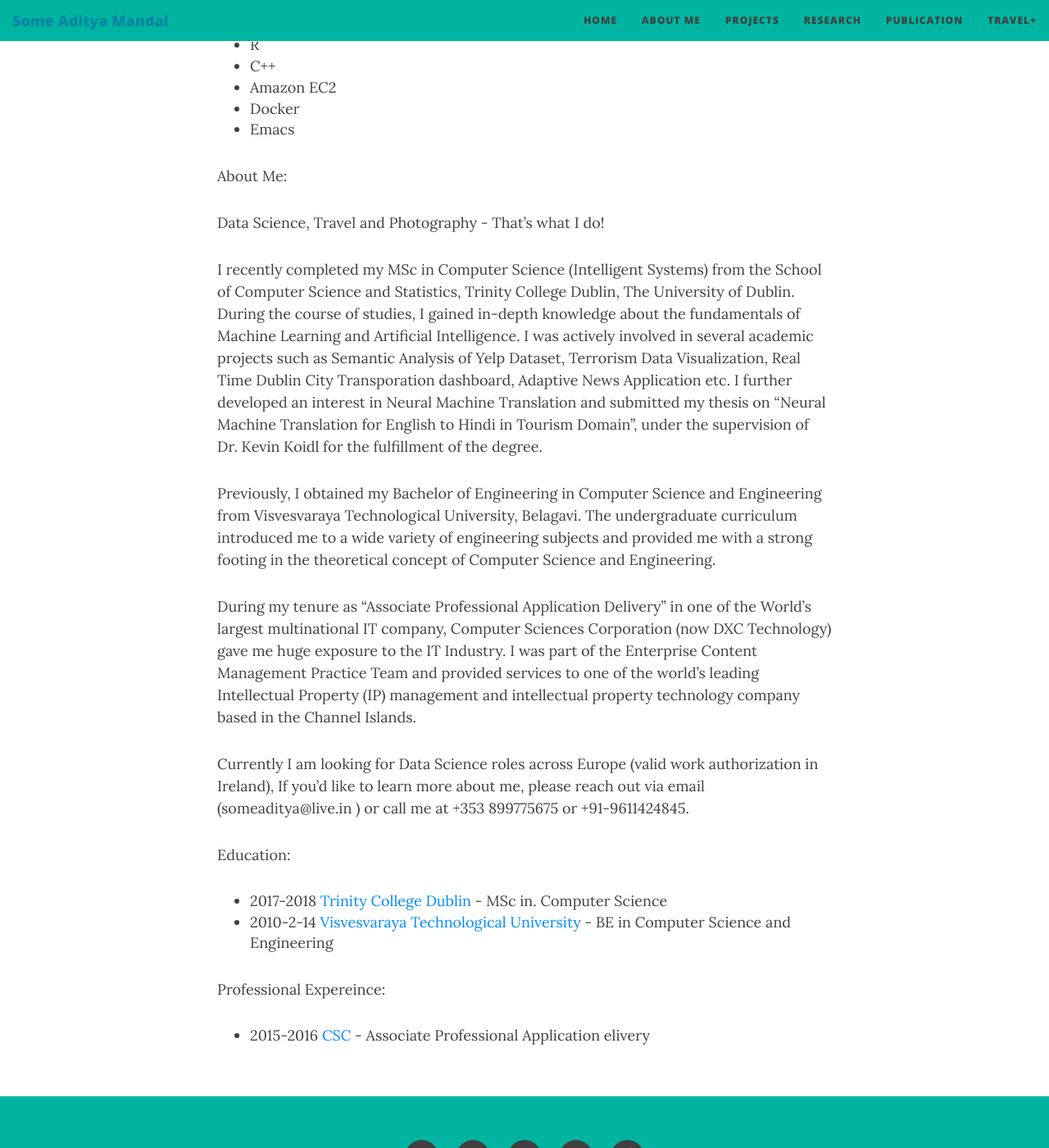
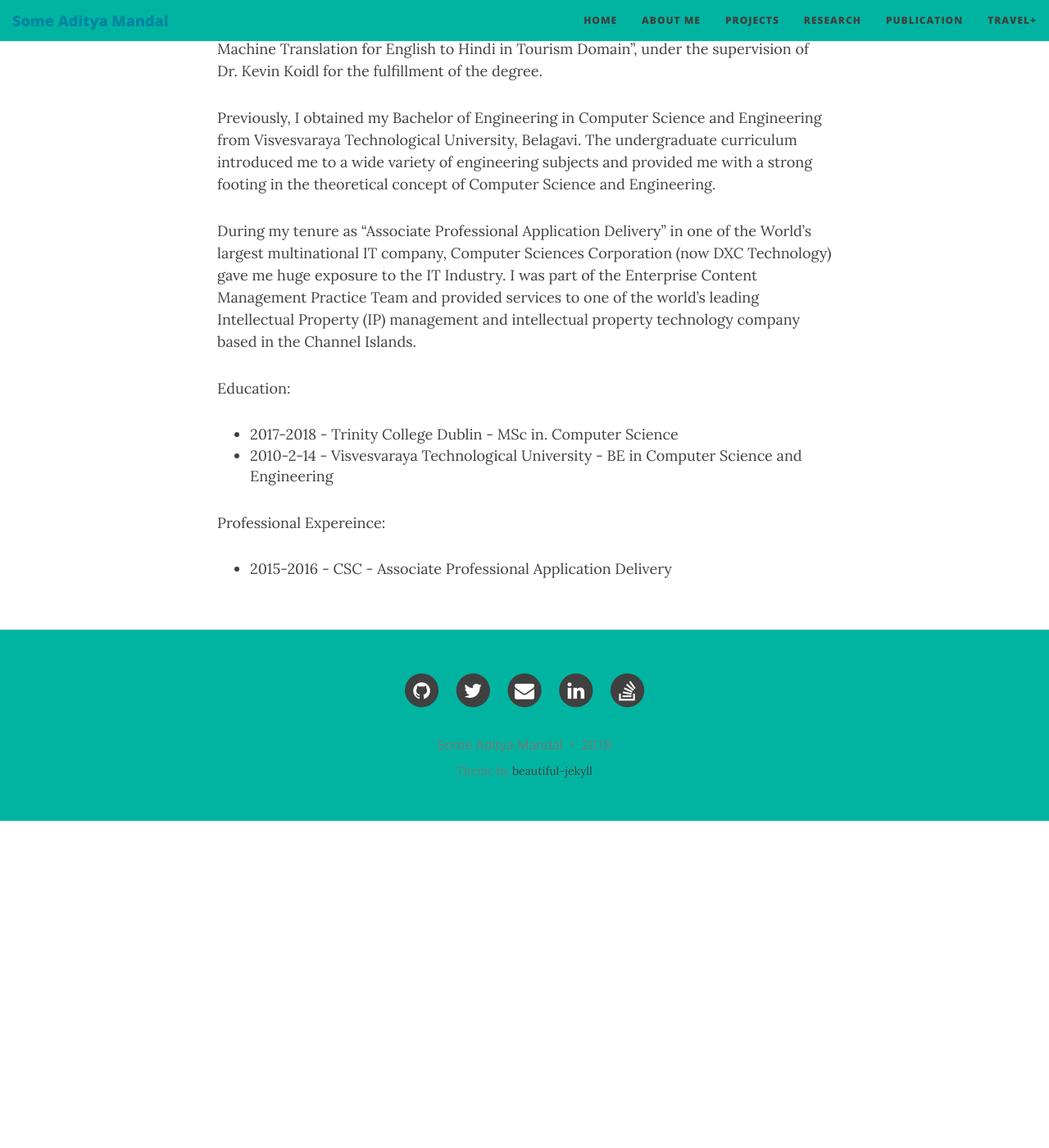
Before and after one commit to someaditya/someaditya.github.io, a Jekyll site: the page built from aboutme.md, in a window 1280 px wide and 1400 px high, scrolled down 688 px. Shown: the whole window at 82% size. Built offline with Jekyll 4.4.1, drawn with Linux system fonts in a browser that asks for light colours; nearby versions of some CDN libraries; after the commit the page ends 1689 px from its top, so only the background shows below that; some of the changed text lies outside the part shown.

Commit message:
update projetcs

```diff
--- a/aboutme.md
+++ b/aboutme.md
@@ -10,25 +10,10 @@ My name is Some Aditya Mandal. I am interested the following topics:
 - Natural Language Processing
 - Data Visualization
 - Web Scraping
-- Software development
-- Statistics (R)
-- Data Mining
 - Machine Learning
 - Deep learning
 
-Tools:
 
-- Unix
-- Python
-- R
-- C++
-- Amazon EC2
-- Docker
-- Emacs
-
-About Me:
-
-Data Science, Travel and Photography - That's what I do!
 
 I recently completed my MSc in Computer Science (Intelligent Systems) from the School of Computer Science and Statistics, Trinity College Dublin, The University of Dublin. During the course of studies, I gained in-depth knowledge about the fundamentals of Machine Learning and Artificial Intelligence. I was actively involved in several academic projects such as Semantic Analysis of Yelp Dataset, Terrorism Data Visualization, Real Time Dublin City Transporation dashboard, Adaptive News Application etc. I further developed an interest in Neural Machine Translation and submitted my thesis on "Neural Machine Translation for English to Hindi in Tourism Domain", under the supervision of Dr. Kevin Koidl for the fulfillment of the degree.
 
@@ -37,13 +22,12 @@ Previously, I obtained my Bachelor of Engineering in Computer Science and Engine
 During my tenure as "Associate Professional Application Delivery" in one of the World’s largest
 multinational IT company, Computer Sciences Corporation (now DXC Technology) gave me huge exposure to the IT Industry. I was part of the Enterprise Content Management Practice Team and provided services to one of the world’s leading Intellectual Property (IP) management and intellectual property technology company based in the Channel Islands.
 
-Currently I am looking for Data Science roles across Europe (valid work authorization in Ireland), If you’d like to learn more about me, please reach out via email (someaditya@live.in ) or call me at +353 899775675 or +91-9611424845.
 
 Education:
 
-- 2017-2018	[Trinity College Dublin](www.tcd.ie) - MSc in. Computer Science
-- 2010-2-14 [Visvesvaraya Technological University](www.vtu.ac.in) - BE in Computer Science and Engineering
+- 2017-2018	- Trinity College Dublin - MSc in. Computer Science
+- 2010-2-14 - Visvesvaraya Technological University - BE in Computer Science and Engineering
 
 Professional Expereince:
 
-- 2015-2016 [CSC](www.dxc.technology) - Associate Professional Application elivery
+- 2015-2016 - CSC - Associate Professional Application Delivery
```
Also changed, not shown: projects.md (+4 -5 lines), research.md (+2 -2 lines).
